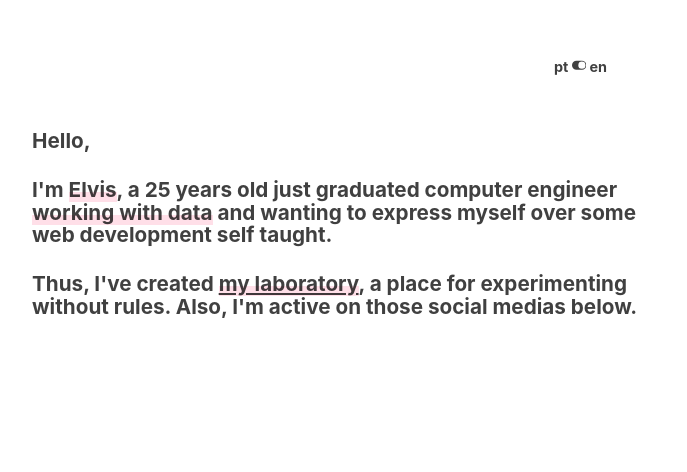
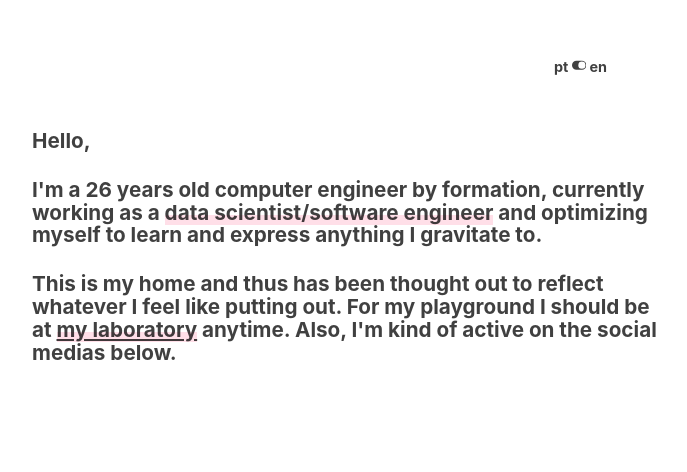
Before and after one commit to elvisdias/personalpage, a Gatsby site: page / in a window 1280 px wide. Shown: the part 192-664 px from the top of the page, without its empty margins (301-988 px from the left). Built offline with nearby package versions, Linux system fonts and the light colour scheme; Gatsby itself is replaced by a stand-in of ours.

Commit message:
a few description updates

```diff
--- a/src/components/footer.js
+++ b/src/components/footer.js
@@ -9,7 +9,7 @@ const Footer = () => {
                 <ul className={footerStyles.navList}>
                     <div className={footerStyles.icons}>
                         <li>
-                            <a href='https://twitter.com/nthkn' target="_blank"><FaTwitter className={footerStyles.icon} /></a>
+                            <a href='https://twitter.com/_elvisdias_' target="_blank"><FaTwitter className={footerStyles.icon} /></a>
                         </li>
                         <li>
                             <a href='https://www.linkedin.com/in/elvis-dias/' target="_blank" ><FaLinkedin className={footerStyles.icon}/></a>
--- a/src/pages/index.js
+++ b/src/pages/index.js
@@ -38,9 +38,9 @@ class IndexPage extends React.Component {
               <Head title="en"/>
               <div style={this.divStyle}>
                   <h4>Hello, </h4>
-                  <h4>I'm <span class="highlight">Elvis</span>, a 25 years old just graduated computer engineer <span class="highlight">working with data</span> and wanting to express myself over some web development self taught. </h4>
+                  <h4>I'm a 26 years old computer engineer by formation, currently working as a <span class="highlight">data scientist/software engineer</span> and optimizing myself to learn and express anything I gravitate to. </h4>
                   <h4>
-                  Thus, I've created <Link class='lab' to='/laboratory'>my laboratory</Link>, a place for experimenting without rules. Also, I'm active on those social medias below.
+                  This is my home and thus has been thought out to reflect whatever I feel like putting out. For my playground I should be at <Link class='lab' to='/laboratory'>my laboratory</Link> anytime. Also, I'm kind of active on the social medias below.
                   </h4>
               </div>
           </Layout>
@@ -56,9 +56,9 @@ class IndexPage extends React.Component {
             <Head title="pt"/>
             <div style={this.divStyle}>
                 <h4>Olá, </h4>
-                <h4>Sou <span class="highlight">Elvis</span>, um engenheiro de computação de 25 anos recém formado <span class="highlight">trabalhando com dados</span> e tentando me expressar com desenvolvimento web autodidata. </h4>
+                <h4>Sou um engenheiro de computação por formação, tenho 26 anos, atualmente trabalhando como <span class="highlight">cientista de dados/engenheiro de software</span> e me otimizando para conseguir aprender e expressar qualquer coisa que eu me sinta atraído. </h4>
                 <h4>
-                 Assim, criei <Link class='lab' to='/laboratory'>meu laboratório</Link>, um lugar para que eu possa experimentar sem regras. Também sou ativo nas redes sociais abaixo.
+                 Esse é meu lar, e assim, foi pensado para refletir qualquer coisa que eu sinta que deva colocar para o mundo. Para experimentações eu devo estar no <Link class='lab' to='/laboratory'>meu laboratório</Link> a qualquer momento. Também, sou meio que ativo nas redes sociais abaixo.
                 </h4>
             </div>
         </Layout>
```
